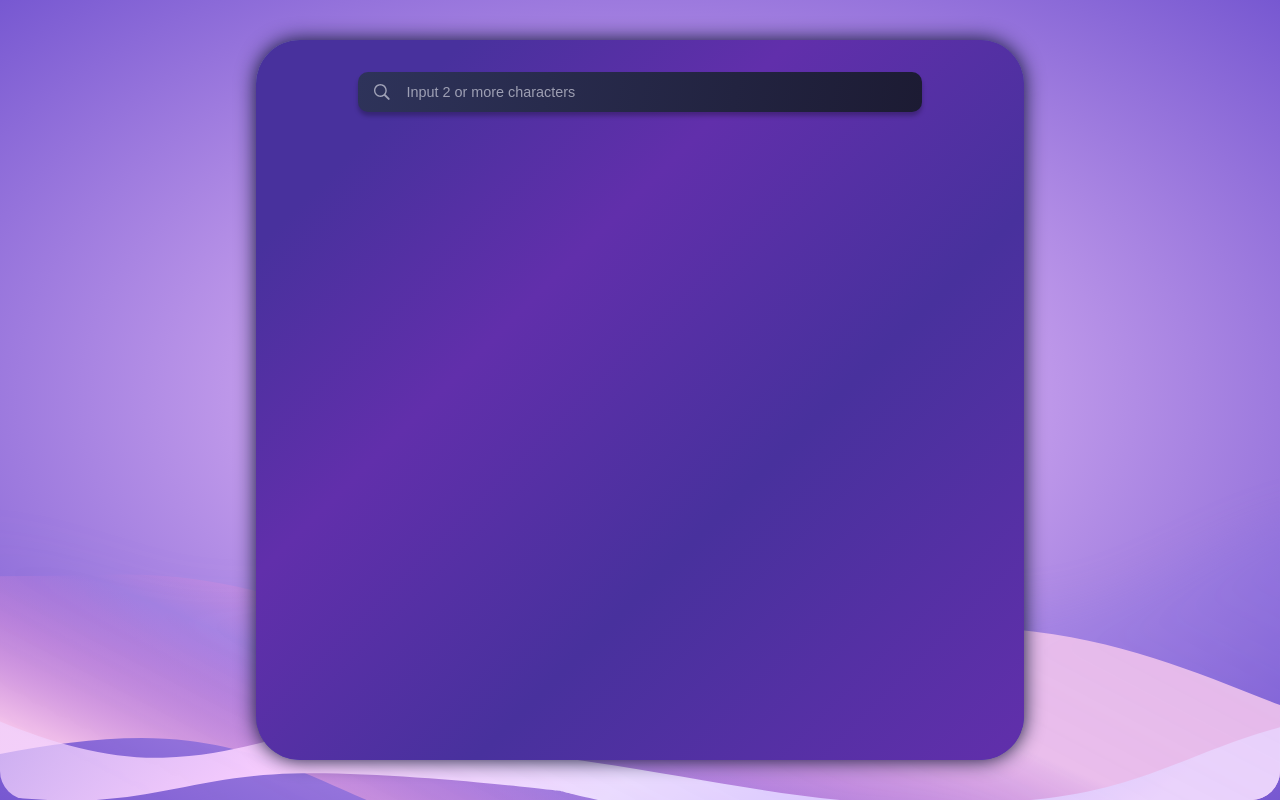
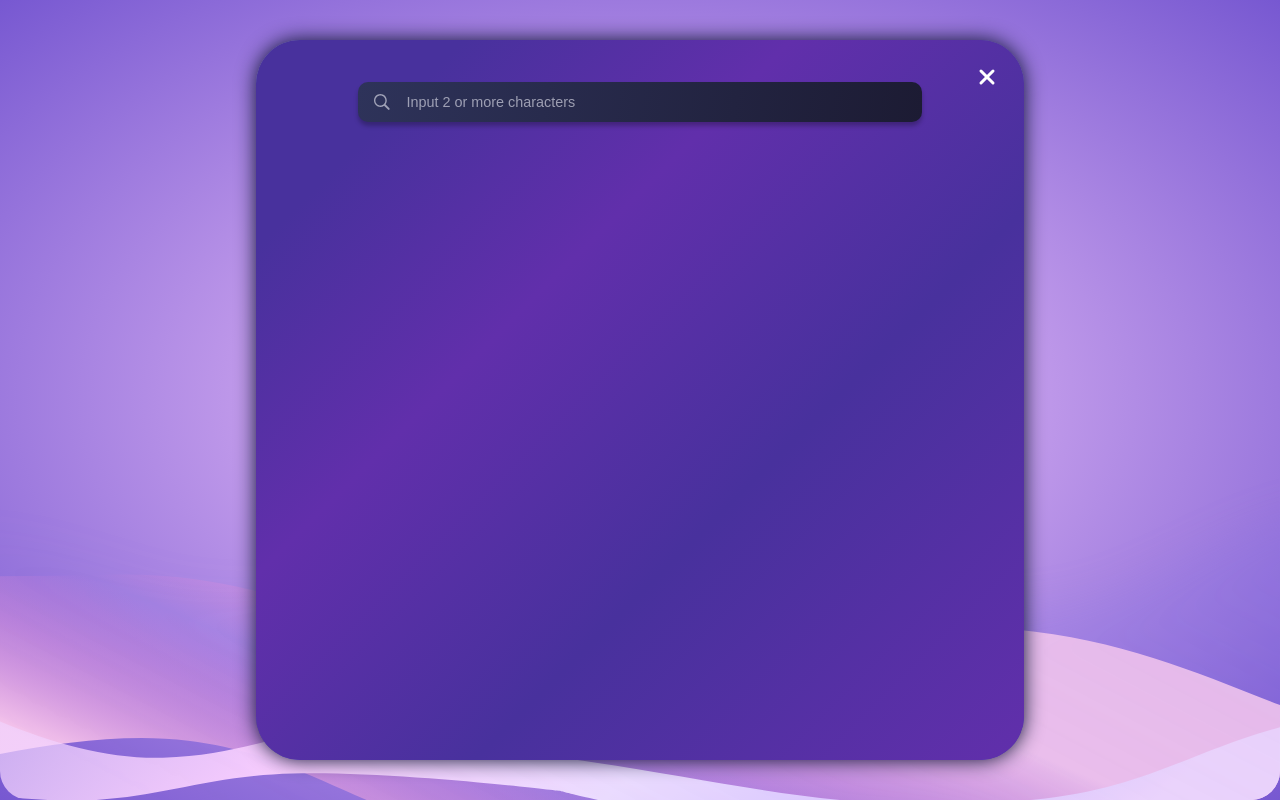
Before and after one commit to polPintero/pandateam_weather_forecast, a Vue app: page / in a window 1280 px wide. Built offline with nearby package versions, Linux system fonts and the light colour scheme; no server answers.

Commit message:
implemented close

```diff
--- a/src/components/moleculs/Search/Search.vue
+++ b/src/components/moleculs/Search/Search.vue
@@ -1,5 +1,6 @@
 <template>
   <div class="search" :class="{ isOpen: isOpenSearch }">
+    <div class="search__close" @click="closeSearchModal" />
     <label class="search__input">
       <img class="search__input--icon" src="@/assets/search.svg" alt="search-icon" />
       <input
@@ -42,6 +43,9 @@ export default {
     },
     handlerResponse() {
       if (this.searchValue.length < 2) return;
+    },
+    closeSearchModal() {
+      this.$store.commit('TOGGLE_SEARCH', false);
     }
   }
 };
@@ -64,6 +68,7 @@ export default {
     rgba(97, 47, 171, 0) 63%,
     rgba(97, 47, 171, 1)
   );
+  transition-duration: 0.2s;
   z-index: 1;
 
   &.isOpen {
@@ -103,5 +108,32 @@ export default {
       transform: translate(-50%, -50%);
     }
   }
+
+  &__close {
+    position: relative;
+    width: 10px;
+    height: 10px;
+    margin-left: auto;
+    cursor: pointer;
+
+    &:before,
+    &:after {
+      content: '';
+      position: absolute;
+      top: 50%;
+      left: 50%;
+      width: MAX(20px, 40%);
+      height: 3px;
+      border-radius: 10px;
+      background: var(--txt-color-primary);
+    }
+
+    &:after {
+      transform: translate(-50%, -50%) rotate(45deg);
+    }
+    &:before {
+      transform: translate(-50%, -50%) rotate(135deg);
+    }
+  }
 }
 </style>
```
